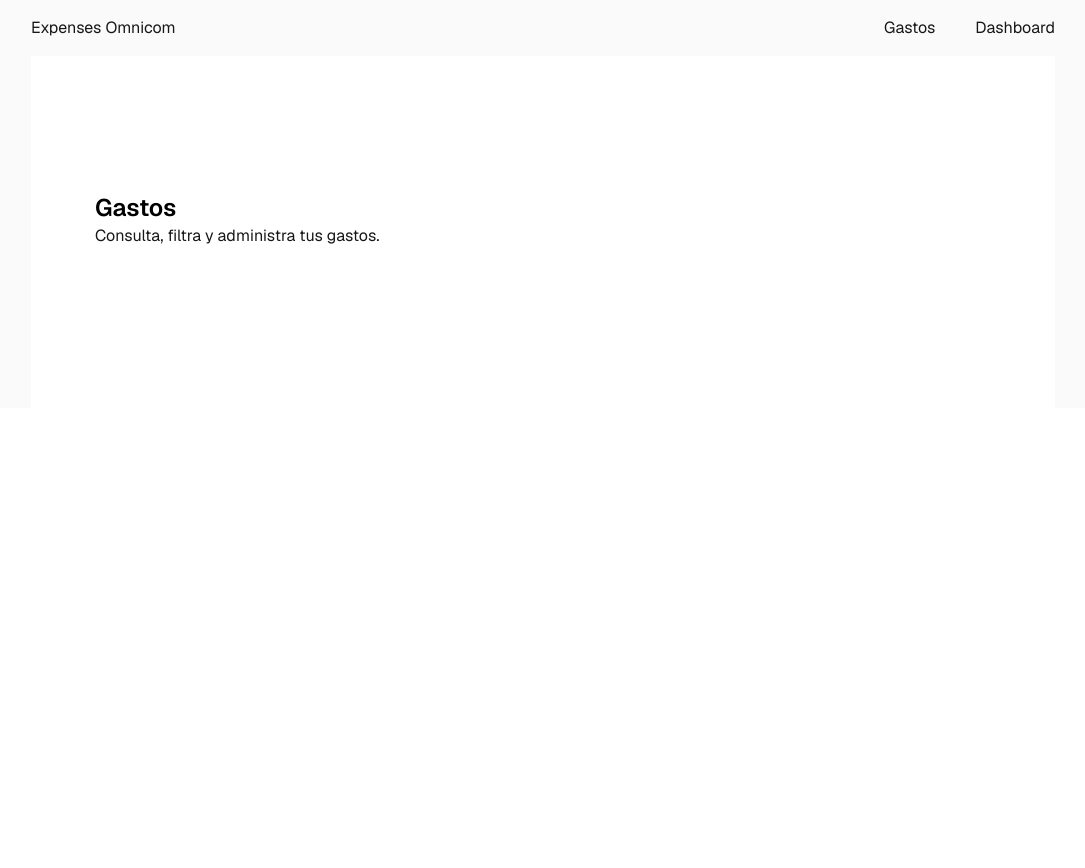
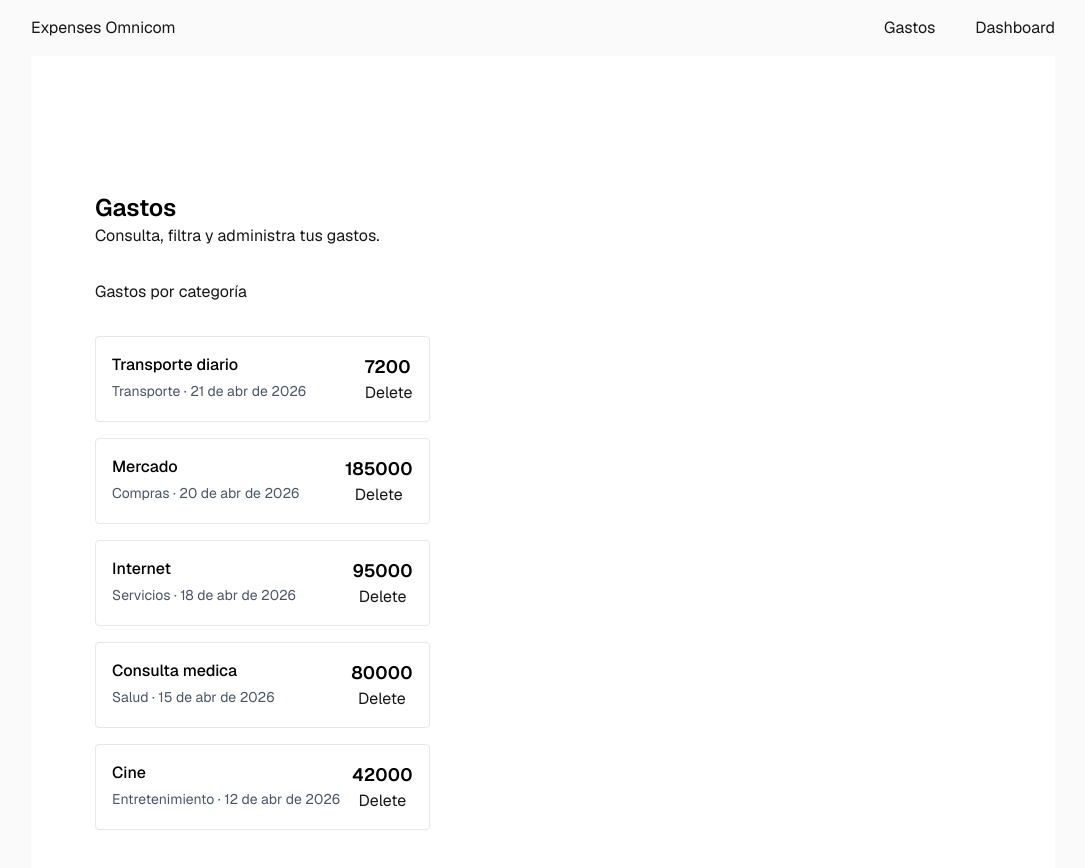
Before and after one commit to arley-cuadrado/prueba_tecnica_omnicom, a Next.js app: page /expenses in a window 1280 px wide. Shown: the top 868 px of the page, without its empty margins (97-1182 px from the left). Before the commit the page ends 800 px from the top, so only its background shows below. Built offline with nearby package versions, Linux system fonts and the light colour scheme.

Commit message:
expenses aside basic styles

```diff
--- a/src/app/expenses/page.tsx
+++ b/src/app/expenses/page.tsx
@@ -1,19 +1,40 @@
 "use client"
 
-import { useExpenses } from "@/context/ExpensesContext"
+
+import { useExpenses } from "@/context/ExpensesContext";
 
 export default function ExpensesPage() {
 
-    const { expenses } = useExpenses()
+    const { expenses } = useExpenses();
 
     console.log("Prubea contexto...", expenses)
 
     return (
         <>
-            <header className="pb-8">
-                <h2 className="mt-2 text-2xl font-semibold text-black">Gastos</h2>
-                <p>Consulta, filtra y administra tus gastos.</p>
-            </header>
+            <section>
+                <header className="pb-8">
+                    <h2 className="mt-2 text-2xl font-semibold text-black">Gastos</h2>
+                    <p>Consulta, filtra y administra tus gastos.</p>
+                </header>
+                <aside>
+                    <h2 className="pb-8">Gastos por categoría</h2>
+                    {expenses.map((expense) => (
+                        <div key={expense.id} className="flex flex-col gap-3 sm:flex-row sm:items-start sm:justify-between rounded border border-gray-200 bg-white mb-4 p-4">
+                            <div>
+                                <h3 className="font-medium text-black">{expense.description}</h3>
+                                <p className="mt-1 text-sm text-gray-600">
+                                    {expense.category} · {expense.date}
+                                </p>
+                            </div>
+                            <div className="flex flex-col">
+                                <p className="text-lg font-semibold text-black">{expense.amount}</p>
+                                <button>Delete</button>
+                            </div>
+                        </div>
+                    ))
+                    }
+                </aside>
+            </section>
         </>
     )
 }
```
